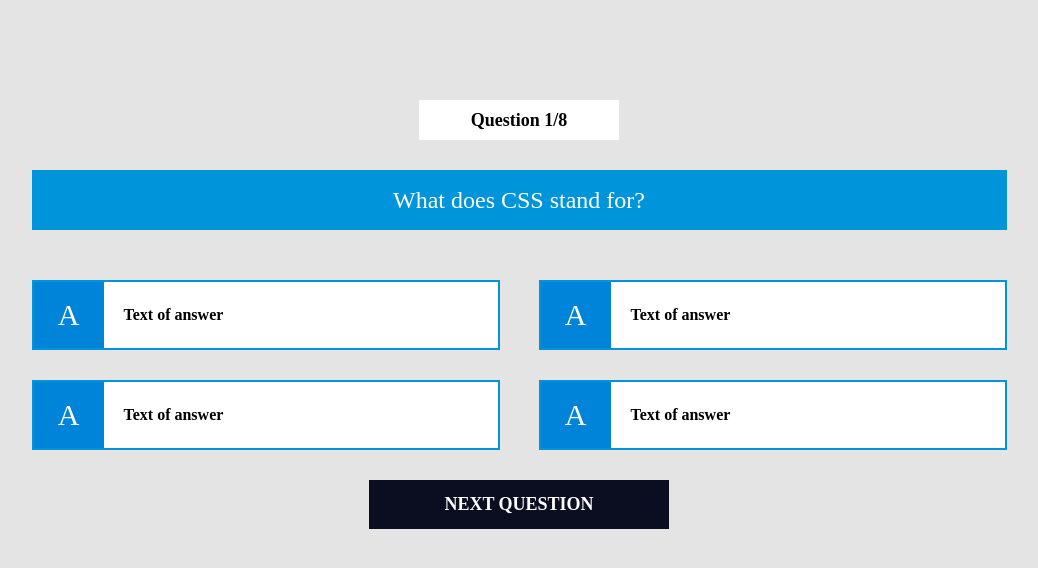
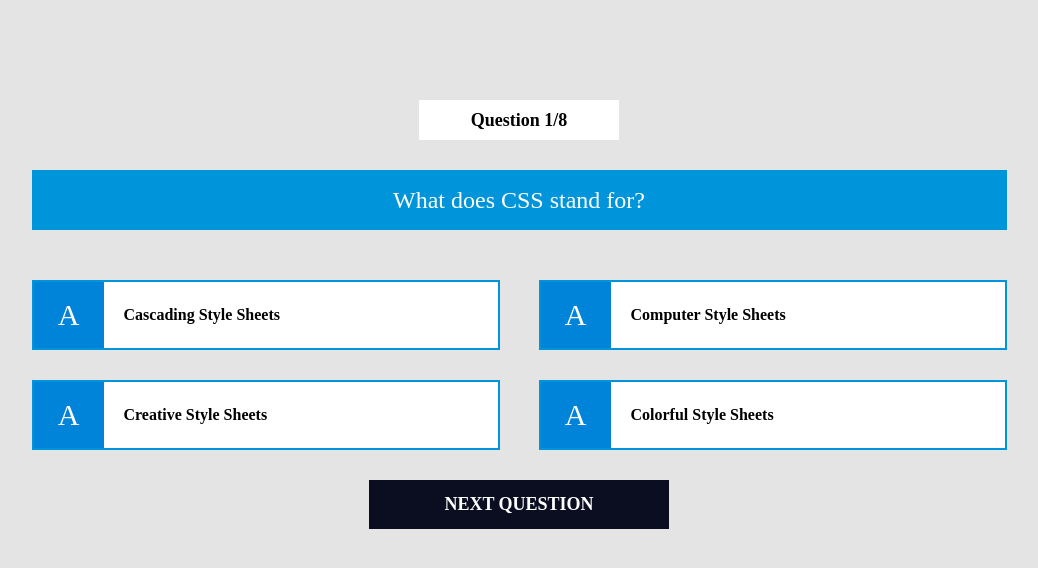
Before and after one commit to sanaullahmohammed/quiz-app-react, a React (Create React App) app: page / in a window 1280 px wide. Shown: the top 568 px of the page, without its empty margins (121-1159 px from the left). Built offline with nearby package versions, Linux system fonts and the light colour scheme.

Commit message:
add shuffle function and render answer

```diff
--- a/src/components/Answer.js
+++ b/src/components/Answer.js
@@ -1,8 +1,8 @@
-const Answer = () => {
+const Answer = ({ answerText }) => {
   return (
     <div className="answer">
       <div className="answer-letter">A</div>
-      <div className="answer-text">Text of answer</div>
+      <div className="answer-text">{answerText}</div>
     </div>
   );
 };
--- a/src/components/Question.js
+++ b/src/components/Question.js
@@ -3,17 +3,16 @@ import Answer from "./Answer";
 import { QuizContext } from "../contexts/quiz";
 
 const Question = ({ questions }) => {
-  const [quizState, dispatch] = useContext(QuizContext);
+  const [quizState] = useContext(QuizContext);
   const currentQuestion = quizState.questions[quizState.currentQuestionIndex];
 
   return (
     <div>
       <div className="question">{currentQuestion.question}</div>
       <div className="answers">
-        <Answer />
-        <Answer />
-        <Answer />
-        <Answer />
+        {quizState.answers.map((answer, index) => (
+          <Answer answerText={answer} key={index} /> //not adding key gives error
+        ))}
       </div>
     </div>
   );
--- a/src/contexts/quiz.js
+++ b/src/contexts/quiz.js
@@ -1,10 +1,14 @@
+/** APP BUSINESS LOGIC */
+
 import { createContext, useReducer } from "react";
 import questions from "../data";
+import { shuffleAnswers } from "../helper";
 
 const initialState = {
   currentQuestionIndex: 0,
   questions,
   showResults: false,
+  answers: shuffleAnswers(questions[0]),
 };
 
 const reducer = (state, action) => {
@@ -15,10 +19,14 @@ const reducer = (state, action) => {
     const currentQuestionIndex = showResults
       ? state.currentQuestionIndex
       : state.currentQuestionIndex + 1;
+    const answers = showResults
+      ? []
+      : shuffleAnswers(state.questions[currentQuestionIndex]);
     return {
       ...state,
       currentQuestionIndex,
       showResults,
+      answers,
     };
   }
 
--- /dev/null
+++ b/src/helper.js
@@ -0,0 +1,26 @@
+export const shuffleAnswers = (question) => {
+  const unshuffledAnswers = [
+    question.correctAnswer,
+    ...question.incorrectAnswers,
+  ];
+
+  return unshuffledAnswers
+    .map((unshuffledAnswer) => ({
+      sort: Math.random(),
+      value: unshuffledAnswer,
+    }))
+    .sort((a, b) => (a.sort = b.sort))
+    .map((a) => a.value);
+};
+
+/**
+ The function shuffles the answers of the question, so that the correct answer is not always in the same position. It does this by concatenating the correctAnswer with the incorrectAnswers array, and creating a new array called unshuffledAnswers.
+
+Next, the function maps over each answer in the unshuffledAnswers array, and returns a new array of objects, with each object containing the answer as its value property and a random number between 0 and 1 as its sort property.
+
+Then, the function sorts the array of objects by the sort property using the sort method, which sorts the array in place. Note that there is a typo in the sorting logic, a.sort = b.sort should be a.sort - b.sort.
+
+Finally, the function maps over the sorted array of objects and returns an array of the original answers in their new shuffled order.
+
+Overall, this code generates a random order for the correctAnswer and incorrectAnswers array and returns them in a shuffled order.
+ */
```
